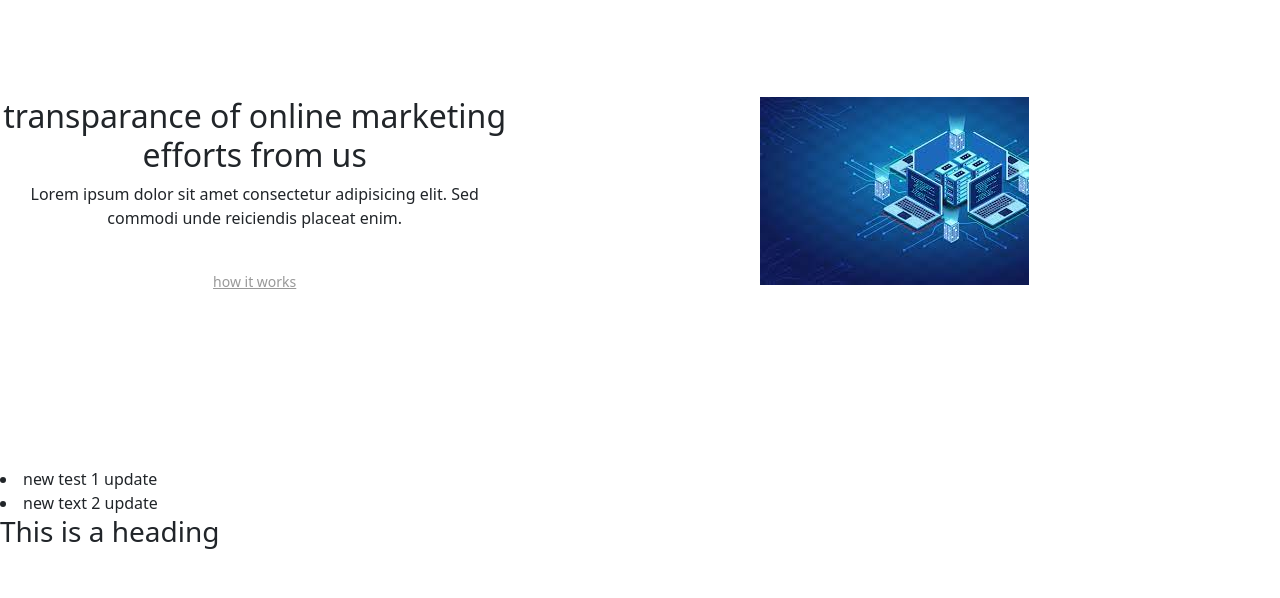
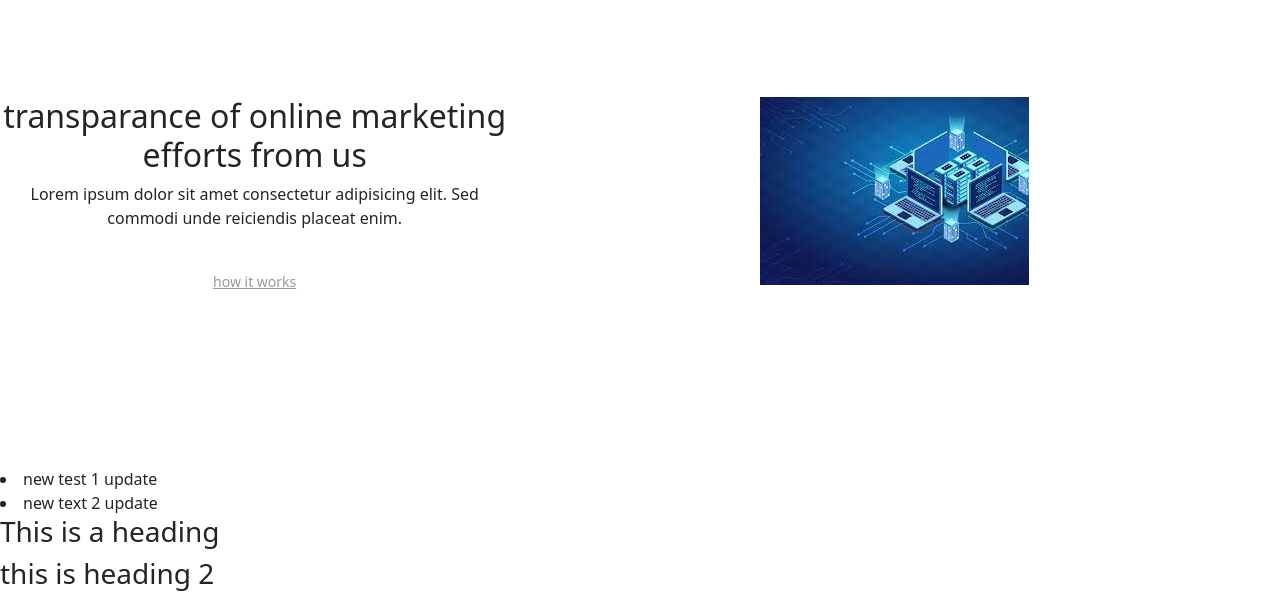
Before and after one commit to thesanjid/quick-start-, a plain HTML site: page index.html in a window 1280 px wide. Shown: the part 1855-2453 px from the top of the page. Before the commit the page ends 2412 px from the top, so only its background shows below. Drawn offline with nearby package versions, Linux system fonts and the light colour scheme.

Commit message:
Add second heading to index.html

```diff
--- a/index.html
+++ b/index.html
@@ -173,6 +173,7 @@
         <h3>
             This  is a heading
         </h3>
+        <h3>this is heading 2</h3>
     </div>
     <script src="https://cdn.jsdelivr.net/npm/bootstrap@5.3.2/dist/js/bootstrap.bundle.min.js"
         integrity="sha384-C6RzsynM9kWDrMNeT87bh95OGNyZPhcTNXj1NW7RuBCsyN/o0jlpcV8Qyq46cDfL" crossorigin="anonymous"></script>
```
